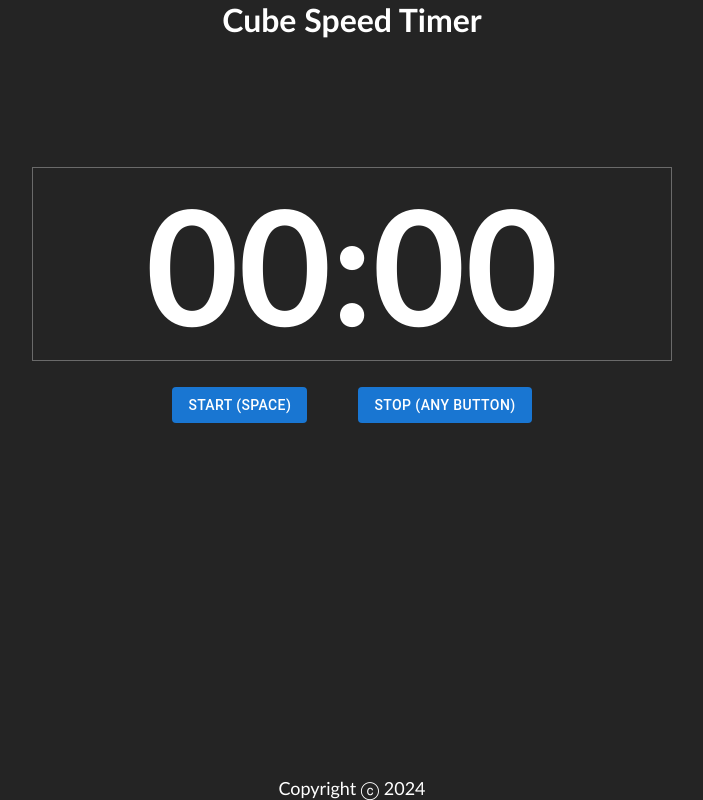
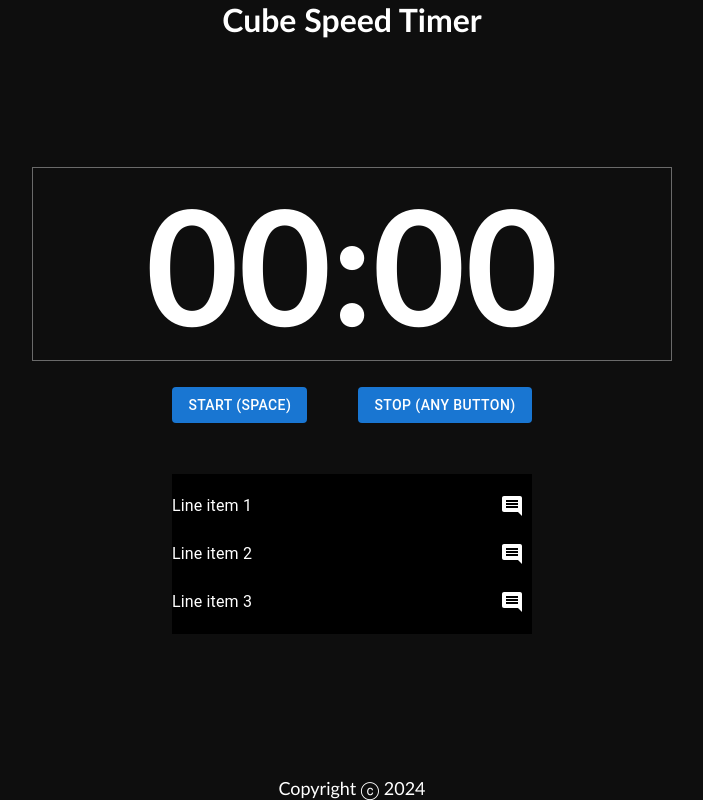
Before and after one commit to giovananog/cube-speed-timer, a React (Create React App) app: page / in a window 1280 px wide. Shown: the whole page, without its empty margins (288-991 px from the left). Built offline with nearby package versions, Linux system fonts and the light colour scheme.

Commit message:
feat: best times list started

```diff
--- a/package.json
+++ b/package.json
@@ -5,6 +5,7 @@
   "dependencies": {
     "@emotion/react": "^11.11.4",
     "@emotion/styled": "^11.11.0",
+    "@mui/icons-material": "^5.15.11",
     "@mui/material": "^5.15.11",
     "@mui/styled-engine-sc": "^6.0.0-alpha.17",
     "@testing-library/jest-dom": "^5.17.0",
--- a/public/styles.css
+++ b/public/styles.css
@@ -8,7 +8,7 @@
 
 body {
     width: 100%;
-    background-color: #242424;
+    background-color: #0e0e0e;
 }
 
 footer {
@@ -57,3 +57,13 @@ footer p {
   display: flex;
   justify-content: center;
 }
+
+.button {
+  color: white;
+}
+
+.list-div {
+    display: flex;
+    justify-content: center;
+    margin-top: 2%;
+}
--- a/src/components/App.jsx
+++ b/src/components/App.jsx
@@ -1,8 +1,10 @@
 import { React } from "react";
 import Header from "./Header";
 import Footer from "./Footer";
-import Button from "./Button";
+import DisableElevation from "./Button";
 import Timer from "./Timer";
+// import { List } from "./List";
+import GutterlessList from "./List"
 
 function App() {
   return (
@@ -11,9 +13,13 @@ function App() {
       <Timer />
       <div className="buttons-div">
 
-        <Button text='start (space)'/>
-        <Button text='stop (any button)'/>
+        <DisableElevation text='start (space)'/>
+        <DisableElevation text='stop (any button)'/>
 
+      </div>
+
+      <div className="list-div">
+        <GutterlessList />
       </div>
       <Footer />
     </div>
--- a/src/components/Button.jsx
+++ b/src/components/Button.jsx
@@ -5,7 +5,7 @@ export default function DisableElevation(props) {
   return (
     <div className='button-div'>
 
-    <Button variant="contained" disableElevation className='start-button'>
+    <Button variant="contained" disableElevation className='button'>
       {props.text}
     </Button>
 
--- /dev/null
+++ b/src/components/List.jsx
@@ -0,0 +1,26 @@
+import * as React from 'react';
+import List from '@mui/material/List';
+import ListItem from '@mui/material/ListItem';
+import ListItemText from '@mui/material/ListItemText';
+import CommentIcon from '@mui/icons-material/Comment';
+import IconButton from '@mui/material/IconButton';
+
+export default function GutterlessList() {
+  return (
+    <List sx={{ width: '100%', maxWidth: 360, bgcolor: 'black' }}>
+      {[1, 2, 3].map((value) => (
+        <ListItem
+          key={value}
+          disableGutters
+          secondaryAction={
+            <IconButton aria-label="comment">
+              <CommentIcon />
+            </IconButton>
+          }
+        >
+          <ListItemText primary={`Line item ${value}`} />
+        </ListItem>
+      ))}
+    </List>
+  );
+}
```
Also changed, not shown: 1 other file (tests, documents, lock files or other folders).
